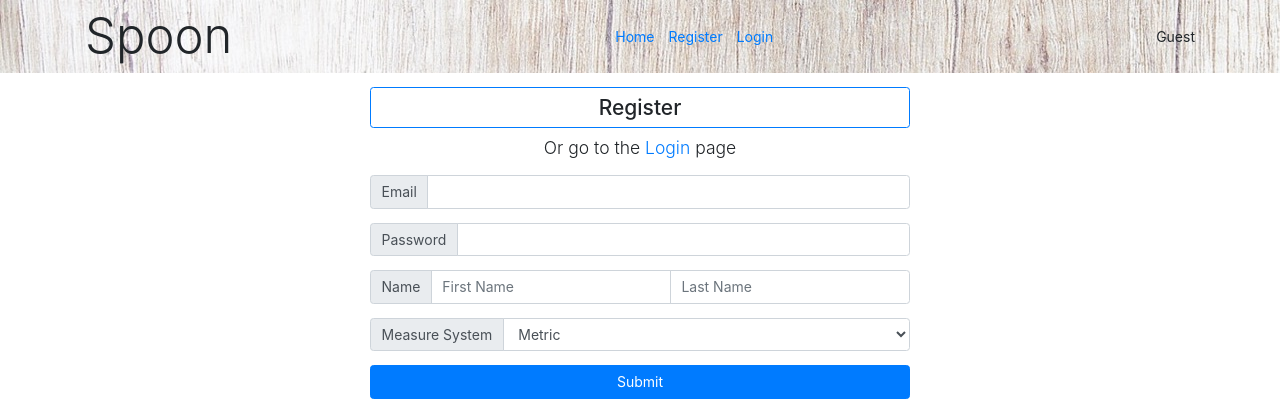
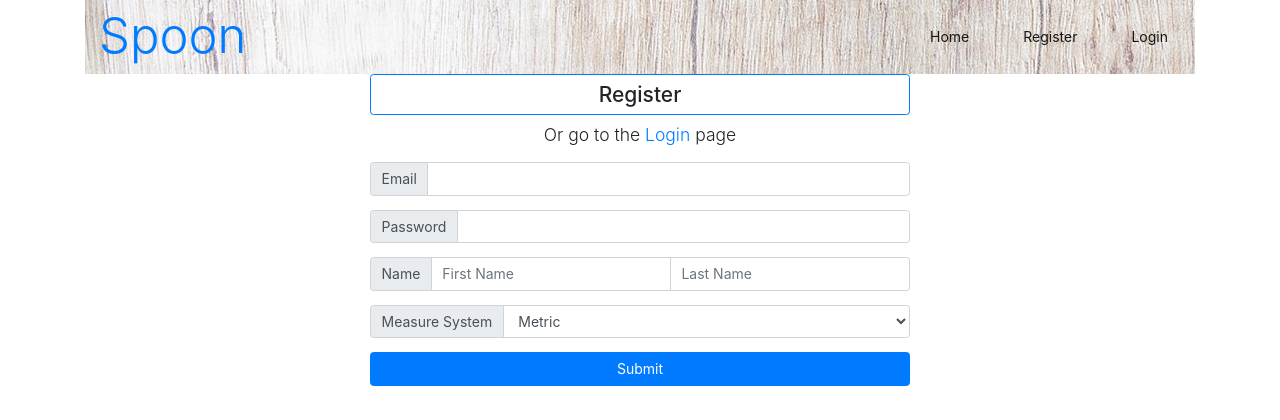
Before and after one commit to dm1905once/cap1_spoon, a Flask app: page /register in a window 1280 px wide. Shown: the top 420 px of the page. Run offline with Flask 2, Linux system fonts and the light colour scheme; some libraries are stand-ins or nearby versions; some web fonts are replaced.

Commit message:
Added more styling

```diff
--- a/static/css/style.css
+++ b/static/css/style.css
@@ -6,6 +6,34 @@ html {
 .jumbotron {
     background-image: url("/static/img/lukas-blazek-f-TWhXOrLiU-unsplash.jpg");
     background-size: cover;
+  }
+
+.no-format-link, .no-format-link:hover {
+    color: black;
+    text-decoration: none;
+}
+
+nav {
+    position: fixed;
+    top: 0;
+    left: 0;
+    width: 100%;
+    border-bottom: 1px solid rgba(0, 0, 0, 0.01);
+    background: var(--bg-color);
+    z-index: 4;
+    display: flex;
+    justify-content: space-between;
+    align-items: center;
+}
+
+.nav-links{
+    position: absolute;
+    right: 0%;
+    /* transform: translate(-50%, 0); */
+  }
+
+.nav-links a{
+    margin: 0 20px;
   }
 
 /* #nav-img {
@@ -20,17 +48,8 @@ html {
     background-image: url("/static/img/lukas-blazek-f-TWhXOrLiU-unsplash_table.jpg");
 }
 
-/*
-.media img {
-    width: 120px;
-    height: 80px;
-}
-*/
 
 .card-img-favorite{
-    /* width: 120px; */
-    /* max-width: 240px; */
-    /* height: 80px;    */
     width: 100%;
     height: 20vw;
     object-fit: cover;
--- a/templates/base.html
+++ b/templates/base.html
@@ -10,31 +10,69 @@
     <title>{% block page_title %}{% endblock %}</title>
 </head>
 <body>
-    <nav class="navbar navbar-expand-sm  bg-success mb-3">
+    <!-- <nav class="navbar navbar-expand-sm  bg-success mb-3">
         <div class="container">
-            <div class="display-4">Spoon</div>
+            <div class="display-4"><a href="/" class="no-format-link">Spoon</a></div>
 
-            <ul class="navbar-nav">
-                <li class="nav-item"><a class="nav-link" href="/">Home</a></li>
+            <div class="nav-group">
+                <div class="nav-links">
+                        <a class="nav-link" href="/">Home</a>
                         {% if not g.user %}
-                    <li class="nav-item"><a class="nav-link" href="/register">Register</a></li>
-                    <li class="nav-item"><a class="nav-link" href="/login">Login</a></li>
+                            <a class="nav-link" href="/register">Register</a>
+                            <a class="nav-link" href="/login">Login</a>
                         {% else %}
                             <li class="nav-item"><a class="nav-link" href="/user/favorites">Favorites</a></li>
                             <li class="nav-item"><a class="nav-link" href="/user/cooklists">Cooklists</a></li>
                             <li class="nav-item"><a class="nav-link" href="/logout">Log out</a></li>
                         {% endif %}
-            </ul>
-            <!-- <a class="navbar-brand" href="/">
-                <img id="nav-img" class="nav-img rounded-circle" src="{{ url_for('static', filename='img/spoon_logo1.png') }}">
-            </a> -->
+                </div>
+            </div>
             {% if not g.user %}
                 Guest
             {% else %}
                 Hi {{g.user.first_name}}!
             {% endif %}
         </div>
+    </nav>  -->
+
+    <div class="container">
+    <nav class="navbar navbar-expand-lg navbar-light bg-light">
+        <a class="display-4" href="/">Spoon</a>
+        <button class="navbar-toggler" type="button" data-toggle="collapse" data-target="#navbarText" aria-controls="navbarText" aria-expanded="false" aria-label="Toggle navigation">
+          <span class="navbar-toggler-icon"></span>
+        </button>
+        <div class="collapse navbar-collapse" id="navbarText">
+          <ul class="navbar-nav mr-auto nav-links">
+            <li class="nav-item active">
+              <a class="nav-link btn-outline-light rounded" href="/">Home</a>
+            </li>
+            {% if not g.user %}
+                <li class="nav-item active">
+                    <a class="nav-link btn-outline-light rounded" href="/register">Register</a>
+                </li>
+                <li class="nav-item active">
+                    <a class="nav-link btn-outline-light rounded" href="/login">Login</a>
+                </li>
+            {% else %}
+                <li class="nav-item active">
+                    <a class="nav-link btn-outline-light rounded" href="/user/favorites">Favorites</a>
+                </li>
+                <li class="nav-item active">
+                    <a class="nav-link btn-outline-light rounded" href="/user/cooklists">Cooklists</a>
+                </li><li class="nav-item active">
+                    <a class="nav-link btn-outline-light rounded" href="/logout">Log out</a>
+                </li>
+            {% endif %}
+          </ul>
+          <span class="navbar-text ml-4">
+            {% if g.user %}
+                Hi {{g.user.first_name}}!
+            {% endif %}
+          </span>
+        </div>
     </nav>
+</div>
+
 
         {% for msg in get_flashed_messages() %}
         <div class="alert alert-secondary">
--- a/templates/recipes/recipes.html
+++ b/templates/recipes/recipes.html
@@ -59,7 +59,7 @@
 
         <div class="row my-3">
             <div class="col-sm-4">
-                <a class="btn btn-secondary btn-lg btn-block" href="#" role="button">Nada</a>
+                <a class="btn btn-secondary btn-lg btn-block" href="/" role="button"><i class="fas fa-undo"></i> Back to Home</a>
             </div>
         </div>
     </div>
```
Lines whose indentation alone changed are shown as unchanged.
